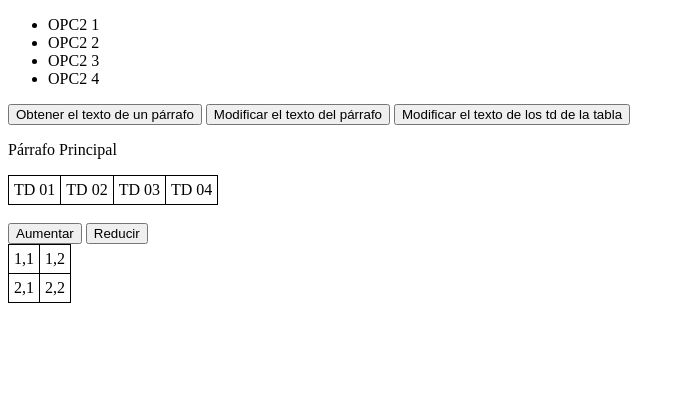
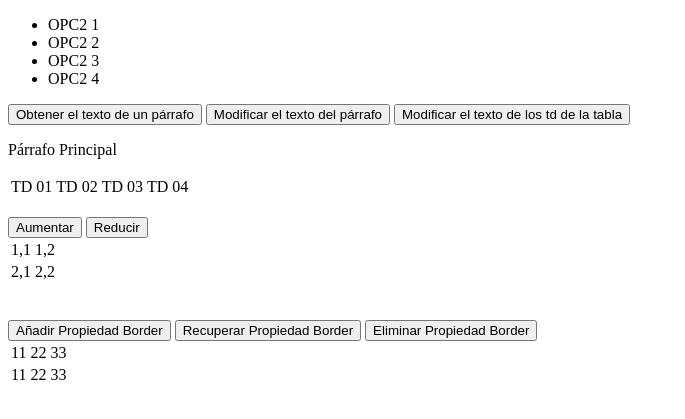
Before and after one commit to fruavaz636/LM2122, a PHP site: page / in a window 1280 px wide. Shown: the part 265-684 px from the top of the page, without its empty margins (0-685 px from the left). Run offline with PHP 8.4, Linux system fonts and the light colour scheme.

Commit message:
ejercicios

```diff
--- a/jqEjer01/css/estilos.css
+++ b/jqEjer01/css/estilos.css
@@ -10,8 +10,8 @@
     font-family: 'Franklin Gothic Medium', 'Arial Narrow', Arial, sans-serif
 }
 
-table, tr, td{
+/*table, tr, td{
     border: 1px solid black;
     border-collapse: collapse;
     padding: 5px;
-}
+}*/
--- a/jqEjer01/index.html
+++ b/jqEjer01/index.html
@@ -60,5 +60,22 @@
         </tr>
     </table>
     <br/><br/>
+
+    <input type="button" id="btnAnadir" value="Añadir Propiedad Border" class="btn">
+    <input type="button" id="btnRecupera" value="Recuperar Propiedad Border" class="btn">
+    <input type="button" id="btnElimina" value="Eliminar Propiedad Border" class="btn">
+
+    <table id="tabla3">
+        <tr>
+            <td>11</td>
+            <td>22</td>
+            <td>33</td>
+        </tr>
+        <tr>
+            <td>11</td>
+            <td>22</td>
+            <td>33</td>
+        </tr>
+    </table>
 </body>
 </html>
--- a/jqEjer01/js/funciones.js
+++ b/jqEjer01/js/funciones.js
@@ -40,4 +40,20 @@ $(document).ready(function () {
         $("#tabla2 tr").css("border-width", numBorde);
         $("#tabla2 td").css("border-width", numBorde);
     });
+
+    $(".btn").on("click", function () {
+        switch ($(this).attr("id")) {
+            case "btnAnadir":
+                $("#tabla3").css("border","1px solid black");
+                break;
+            case "btnRecupera":
+                alert($("#tabla3").css("border"));
+                break;
+            case "btnElimina":
+                $("#tabla3").css("border","");
+                break;
+            default:
+                break;
+        }
+    });
 });
```
Also changed, not shown: PHP/Ejer01/info.php (added, +16 -0 lines), 1 other file.
